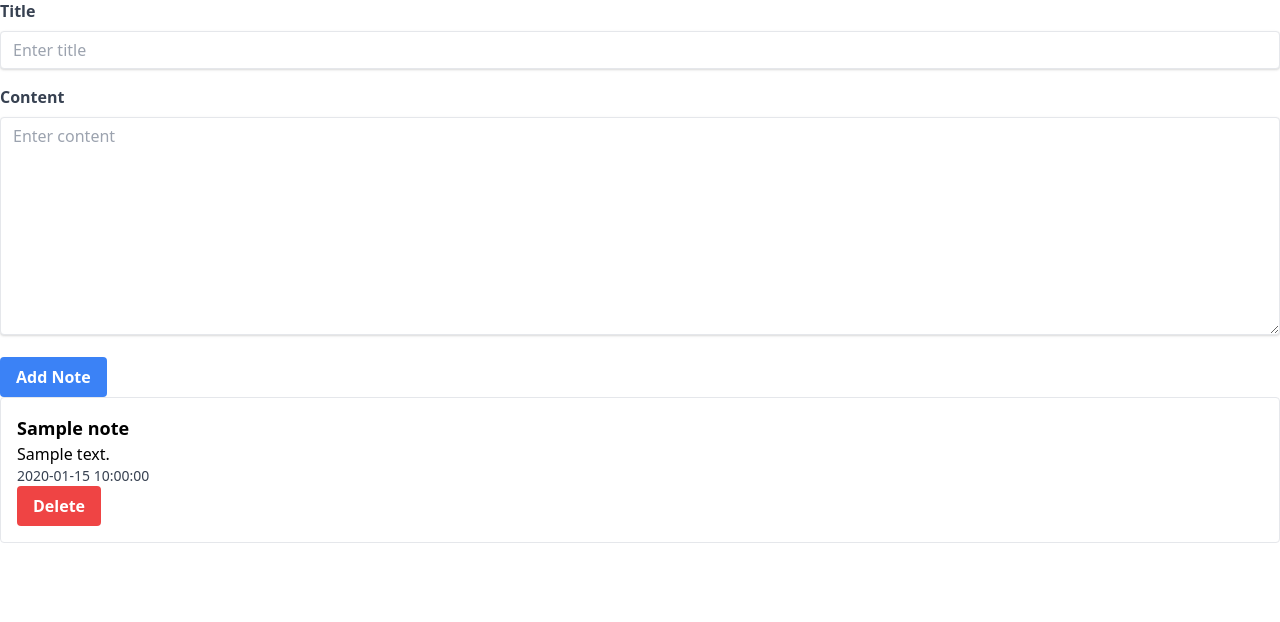
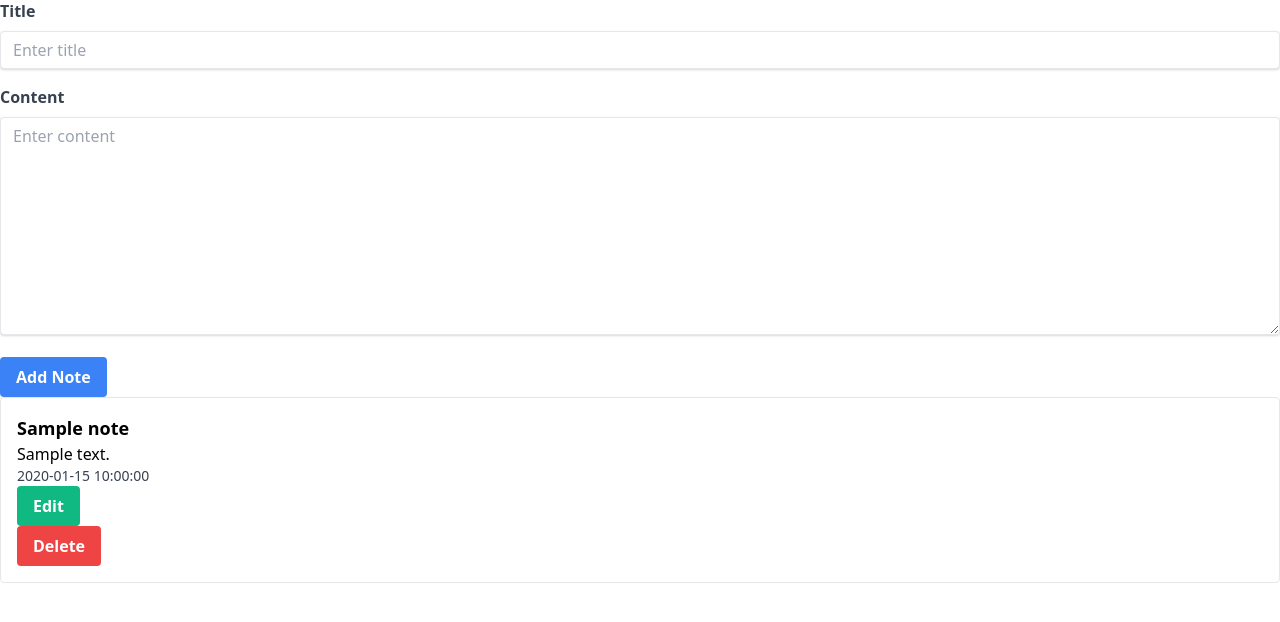
Before and after one commit to MaxFallishe/PTFlaskMastering_part1, a Flask app: page / in a window 1280 px wide. Shown: the part 65-687 px from the top of the page. Run offline with Flask 3, Linux system fonts and the light colour scheme; tables that the repository leaves empty hold one stand-in row (Sample ...).

Commit message:
feat: Added functionality to edit notes

```diff
--- a/app.py
+++ b/app.py
@@ -5,6 +5,7 @@ from datetime import datetime
 app = Flask(__name__)
 app.config['SQLALCHEMY_DATABASE_URI'] = 'sqlite:///notes.db'
 db = SQLAlchemy(app)
+
 
 class Note(db.Model):
     id = db.Column(db.Integer, primary_key=True)
@@ -14,6 +15,7 @@ class Note(db.Model):
 
     def __repr__(self):
         return f"Note('{self.title}', '{self.created}')"
+
 
 @app.route('/', methods=['GET', 'POST'])
 def index():
@@ -31,6 +33,7 @@ def index():
     notes = Note.query.order_by(Note.created.desc()).all()
     return render_template('index.html', notes=notes)
 
+
 @app.route('/delete/<int:note_id>', methods=['POST'])
 def delete_note(note_id):
     note = Note.query.get_or_404(note_id)
@@ -39,6 +42,15 @@ def delete_note(note_id):
     return redirect(url_for('index'))
 
 
+@app.route('/edit/<int:note_id>', methods=['POST'])
+def edit_note(note_id):
+    note = Note.query.get_or_404(note_id)
+    note.title = request.form['title']
+    note.content = request.form['content']
+    db.session.commit()
+    return redirect(url_for('index'))
+
+
 if __name__ == '__main__':
     with app.app_context():
         db.create_all()
--- a/templates/index.html
+++ b/templates/index.html
@@ -11,15 +11,19 @@
     <form method="POST" action="/">
         <div class="mb-4">
             <label class="block text-gray-700 font-bold mb-2" for="title">Title</label>
-        <input class="shadow appearance-none border rounded w-full py-2 px-3 text-gray-700 leading-tight focus:outline-none focus:shadow-outline" id="title" name="title" type="text" placeholder="Enter title">
+            <input class="shadow appearance-none border rounded w-full py-2 px-3 text-gray-700 leading-tight focus:outline-none focus:shadow-outline"
+                   id="title" name="title" type="text" placeholder="Enter title">
         </div>
 
         <div class="mb-4">
             <label class="block text-gray-700 font-bold mb-2" for="content">Content</label>
-        <textarea class="shadow appearance-none border rounded w-full py-2 px-3 text-gray-700 leading-tight focus:outline-none focus:shadow-outline" id="content" name="content" rows="10" placeholder="Enter content"></textarea>
+            <textarea
+                    class="shadow appearance-none border rounded w-full py-2 px-3 text-gray-700 leading-tight focus:outline-none focus:shadow-outline"
+                    id="content" name="content" rows="10" placeholder="Enter content"></textarea>
         </div>
 
-      <button class="bg-blue-500 hover:bg-blue-700 text-white font-bold py-2 px-4 rounded focus:outline-none focus:shadow-outline" type="submit">
+        <button class="bg-blue-500 hover:bg-blue-700 text-white font-bold py-2 px-4 rounded focus:outline-none focus:shadow-outline"
+                type="submit">
             Add Note
         </button>
     </form>
@@ -27,13 +31,31 @@
     {% for note in notes %}
         <div class="border rounded p-4 mb-4">
             <h2 class="text-lg font-bold">{{ note.title }}</h2>
-      <div class="text-content">{{ note.content }}</div>
+            <p>{{ note.content }}</p>
             <p class="text-sm text-gray-700">{{ note.created }}</p>
+            <button onclick="document.getElementById('edit-form-{{ note.id }}').classList.toggle('hidden');"
+                    class="bg-green-500 hover:bg-green-700 text-white font-bold py-2 px-4 rounded focus:outline-none focus:shadow-outline">
+                Edit
+            </button>
             <form method="POST" action="/delete/{{ note.id }}">
-        <button class="bg-red-500 hover:bg-red-700 text-white font-bold py-2 px-4 rounded focus:outline-none focus:shadow-outline" type="submit">
+                <button class="bg-red-500 hover:bg-red-700 text-white font-bold py-2 px-4 rounded focus:outline-none focus:shadow-outline"
+                        type="submit">
                     Delete
                 </button>
             </form>
+            <div id="edit-form-{{ note.id }}" class="hidden">
+                <form method="POST" action="/edit/{{ note.id }}">
+                    <input class="shadow appearance-none border rounded w-full py-2 px-3 text-gray-700 leading-tight focus:outline-none focus:shadow-outline"
+                           id="title" name="title" type="text" value="{{ note.title }}">
+                    <textarea
+                            class="shadow appearance-none border rounded w-full py-2 px-3 text-gray-700 leading-tight focus:outline-none focus:shadow-outline"
+                            id="content" name="content" rows="10">{{ note.content }}</textarea>
+                    <button class="bg-blue-500 hover:bg-blue-700 text-white font-bold py-2 px-4 rounded focus:outline-none focus:shadow-outline"
+                            type="submit">
+                        Update Note
+                    </button>
+                </form>
+            </div>
         </div>
     {% endfor %}
 </div>
```
Lines whose indentation alone changed are shown as unchanged.
